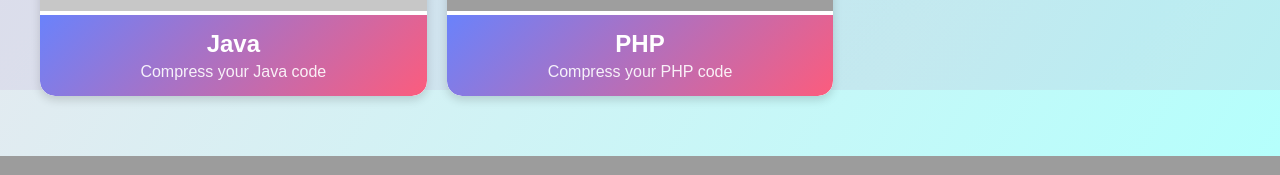
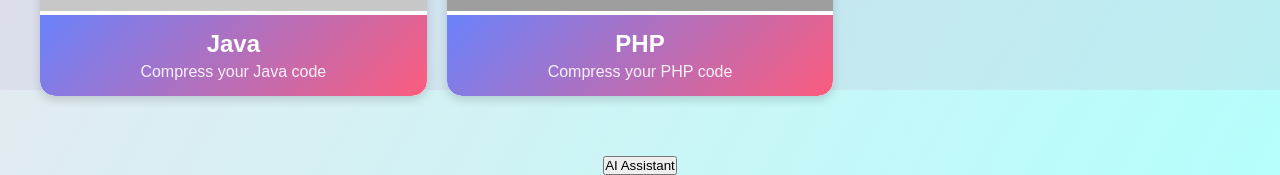
Before and after one commit to QuizLeapsBooks/SkyCode, a Python web app: template templates/dashboard.html in a window 1280 px wide. Shown: the part 1406-1581 px from the top of the page. Run offline with Jinja, Linux system fonts and the light colour scheme; the template is opened without the code that fills it, so the values that code supplies are empty; some libraries are stand-ins or nearby versions; grey boxes are pictures that could not be loaded.

Commit message:
Update dashboard.html

```diff
--- a/templates/dashboard.html
+++ b/templates/dashboard.html
@@ -158,6 +158,9 @@
     <button id="myButton1">
         Profile
     </button>
+    <button id="myButton2">
+        AI Assistant
+    </button>
       <div class="floating-bg"></div>
       <div class="watermark" id="watermark">Press Ctrl+H to view shortcut keys</div>
       <div id="screenshotBlock" class="screenshot-block"></div>
@@ -169,5 +172,8 @@
 document.getElementById('myButton1').addEventListener('click', function() {
   window.location.href = 'https://quizleapsbooks.github.io/SkyCode/templates/profile.html';
 });
+  document.getElementById('myButton2').addEventListener('click', function() {
+  window.location.href = 'https://app.droxy.ai/guest-agent/677bcee6f4c98f83501f974e';
+});
 </script>
 </html>
```
